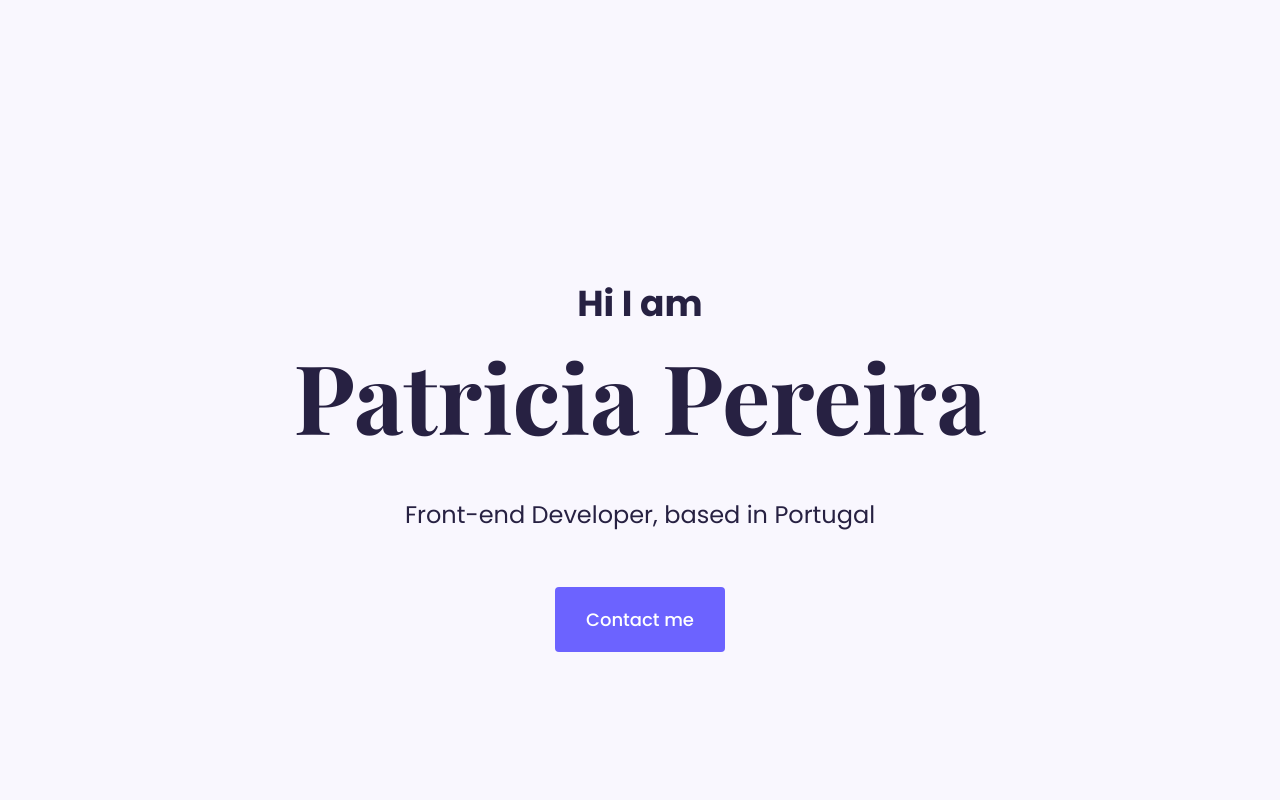
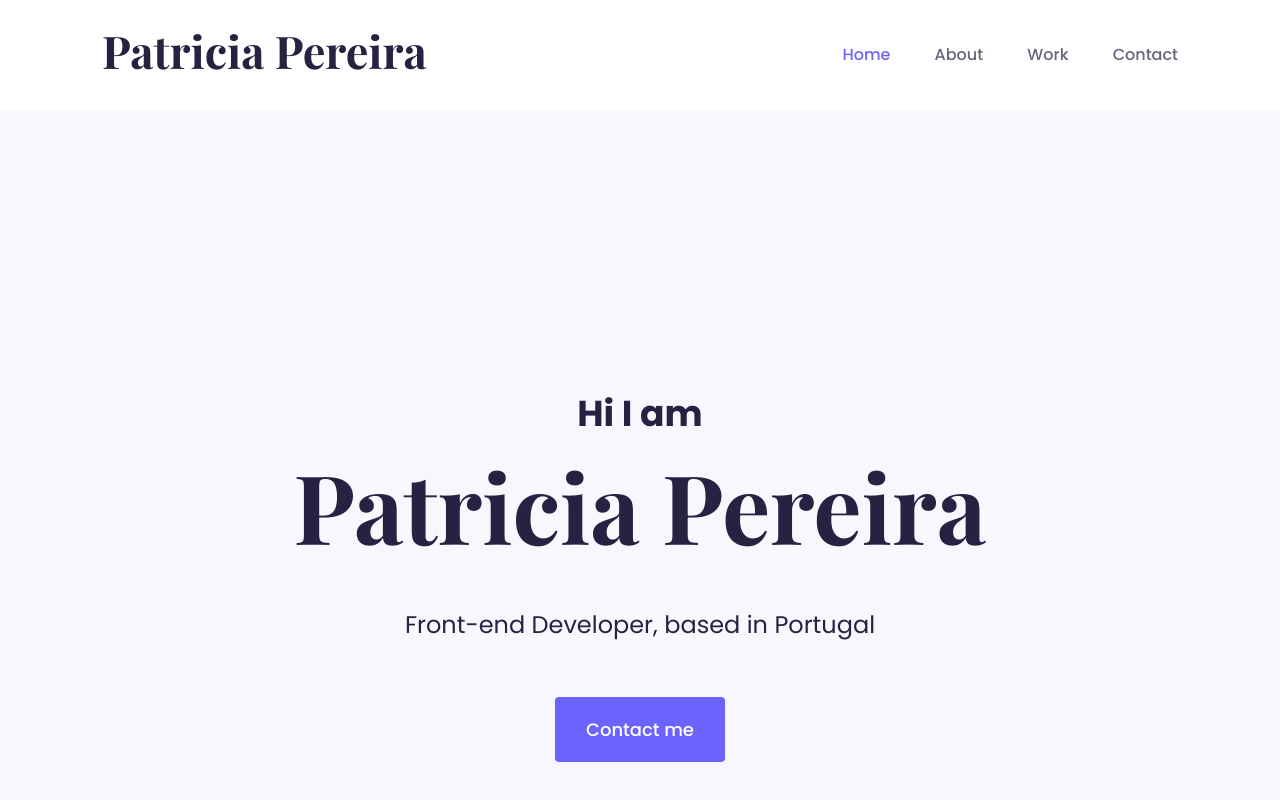
Before and after one commit to emanuelapietrobelli/responsive_portfolio, a plain HTML site: page index.html in a window 1280 px wide. Shown: the top 800 px of the page. Drawn offline with nearby package versions, Linux system fonts and the light colour scheme.

Commit message:
nav bar code

```diff
--- a/css/styles.css
+++ b/css/styles.css
@@ -42,6 +42,35 @@ p {
   font-size: 16px;
   font-weight: 400;
   line-height: 30px;
+}
+
+.nav {
+  padding: 20px;
+}
+.nav h1 {
+  font-size: 45px;
+}
+.nav ul {
+  margin: 0;
+  padding: 0;
+}
+
+.nav li {
+  display: inline;
+  font-family: Poppins;
+  font-size: 16px;
+  font-weight: 500;
+  line-height: 70px;
+  margin-left: 40px;
+}
+.nav a {
+  text-decoration: none;
+  color: var(--paragraphs-color);
+}
+
+.nav a:hover,
+.nav li .active {
+  color: var(--branding-color);
 }
 
 .hero {
@@ -154,6 +183,14 @@ p {
     line-height: 1;
   }
 
+  .nav h1 {
+    font-size: 35px;
+  }
+  .nav li {
+    font-size: 14px;
+    margin-left: 10px;
+    line-height: 55px;
+  }
   .hero {
     background: var(--secondary-color);
     padding: 120px 20px;
--- a/index.html
+++ b/index.html
@@ -24,6 +24,19 @@
     <title>Patricia Pereira - Front-end Developer based in Europe</title>
   </head>
   <body>
+    <div class="container">
+      <nav class="nav d-flex justify-content-between">
+        <h1 class="d-none d-md-block">Patricia Pereira</h1>
+        <h1 class="d-block d-md-none">PP</h1>
+        <ul>
+          <li><a href="/" class="active">Home</a></li>
+          <li><a href="/about.html">About</a></li>
+          <li><a href="/work.html">Work</a></li>
+          <li><a href="/contact.html">Contact</a></li>
+        </ul>
+      </nav>
+    </div>
+
     <div class="hero text-center">
       <p>Hi I am</p>
       <h1>Patricia Pereira</h1>
```
Also changed, not shown: work.html (+1 -0 lines).
